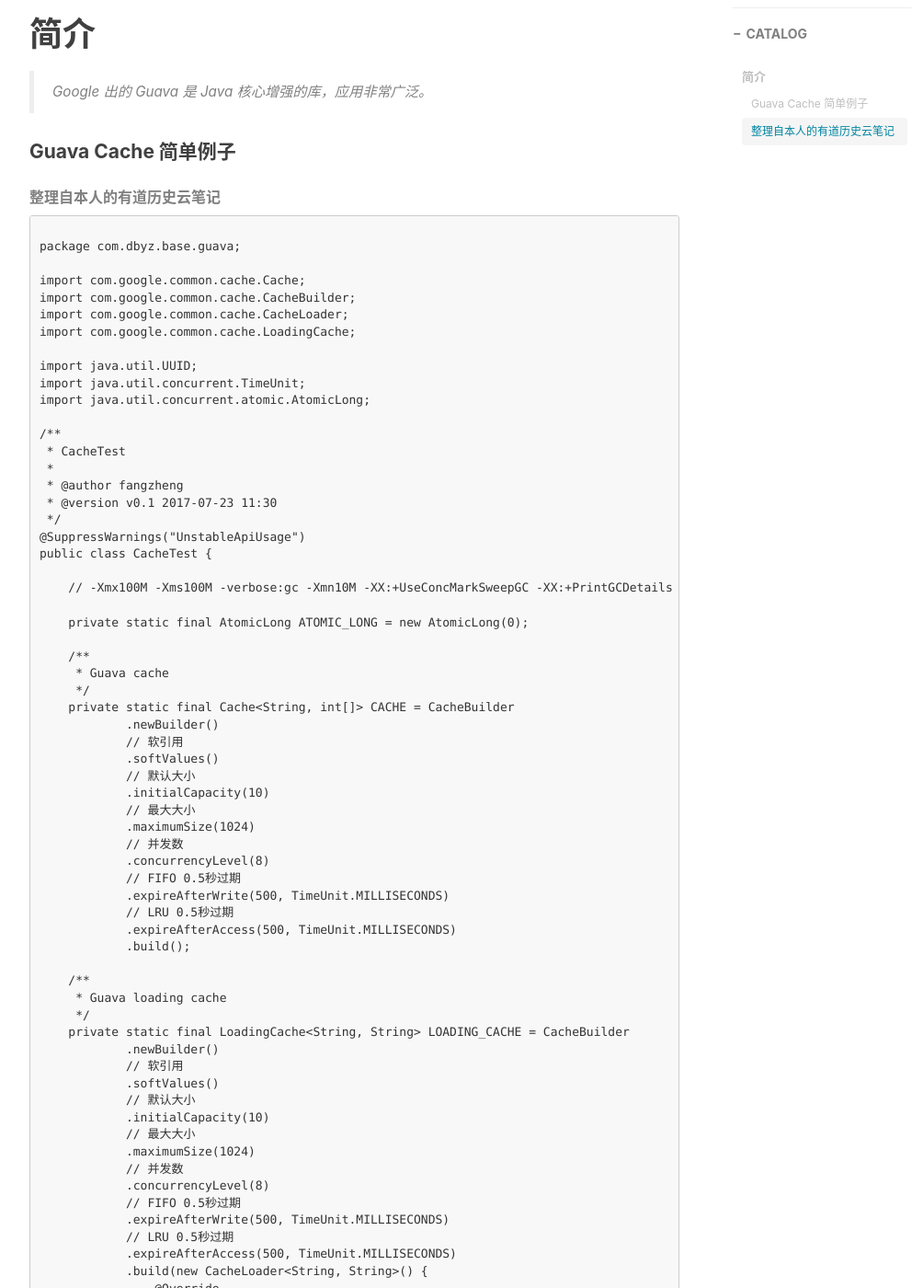
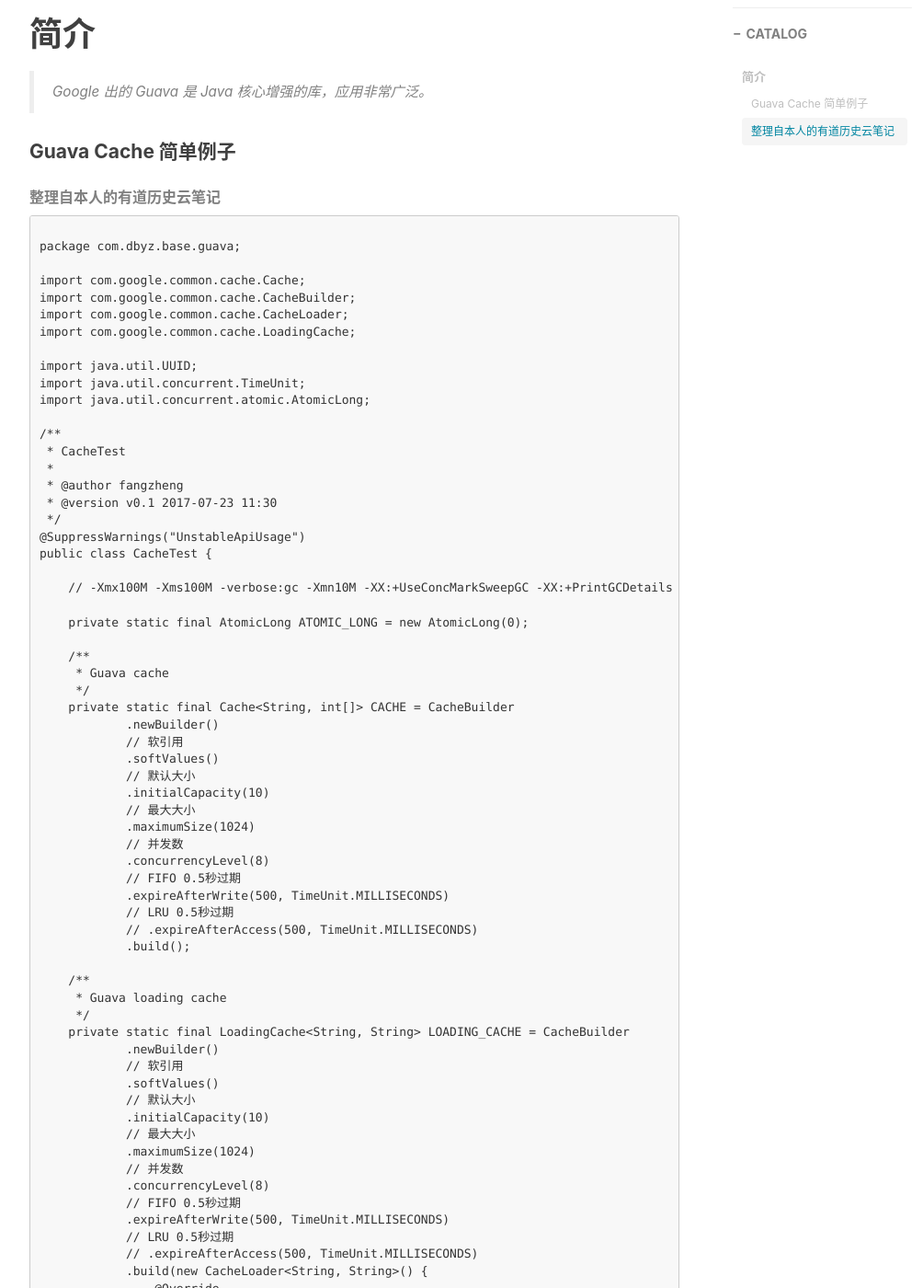
Before and after one commit to GlxyDbyz/glxydbyz.github.io, a Jekyll site: the page built from _posts/2017-07-23-guava-cache.md, in a window 1280 px wide and 1400 px high, scrolled down 555 px. Shown: the whole window at 92% size, without its empty margins (233-1237 px from the left). Built offline with Jekyll 4.4.1, drawn with Linux system fonts in a browser that asks for light colours; nearby versions of some CDN libraries; comment, search, counter and statistics services are not loaded; some of the changed text lies outside the part shown.

```diff
--- a/_posts/2017-07-23-guava-cache.md
+++ b/_posts/2017-07-23-guava-cache.md
@@ -61,7 +61,7 @@ public class CacheTest {
             // FIFO 0.5秒过期
             .expireAfterWrite(500, TimeUnit.MILLISECONDS)
             // LRU 0.5秒过期
-            .expireAfterAccess(500, TimeUnit.MILLISECONDS)
+            // .expireAfterAccess(500, TimeUnit.MILLISECONDS)
             .build();
 
     /**
@@ -80,7 +80,7 @@ public class CacheTest {
             // FIFO 0.5秒过期
             .expireAfterWrite(500, TimeUnit.MILLISECONDS)
             // LRU 0.5秒过期
-            .expireAfterAccess(500, TimeUnit.MILLISECONDS)
+            // .expireAfterAccess(500, TimeUnit.MILLISECONDS)
             .build(new CacheLoader<String, String>() {
                 @Override
                 public String load(String key) {
@@ -104,7 +104,7 @@ public class CacheTest {
             // FIFO 0.5秒过期
             .expireAfterWrite(500, TimeUnit.MILLISECONDS)
             // LRU 0.5秒过期
-            .expireAfterAccess(500, TimeUnit.MILLISECONDS)
+            // .expireAfterAccess(500, TimeUnit.MILLISECONDS)
             .build(CacheLoader.from(UUID.randomUUID()::toString));
 
     public static void main(String[] args) throws Exception {
```
